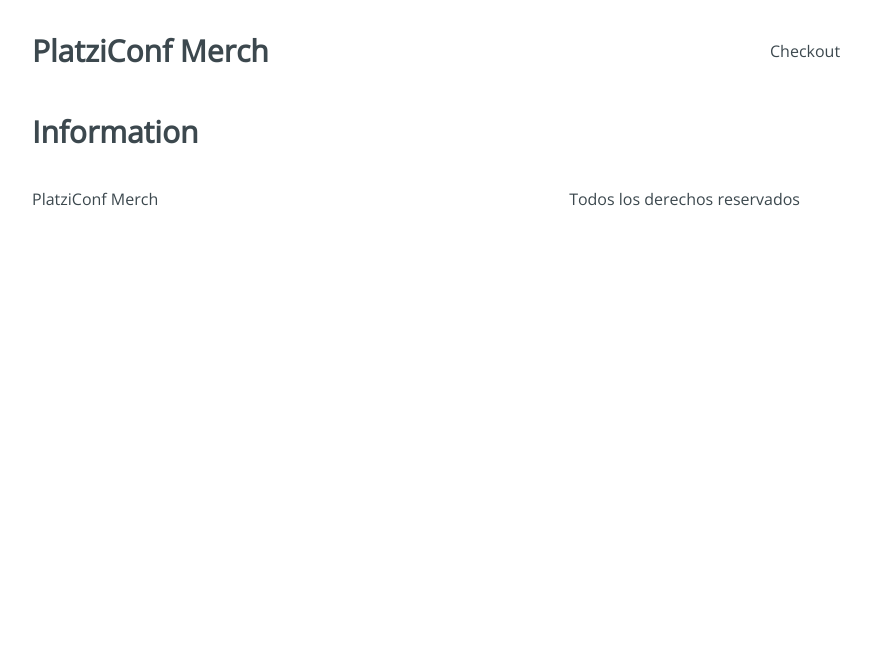
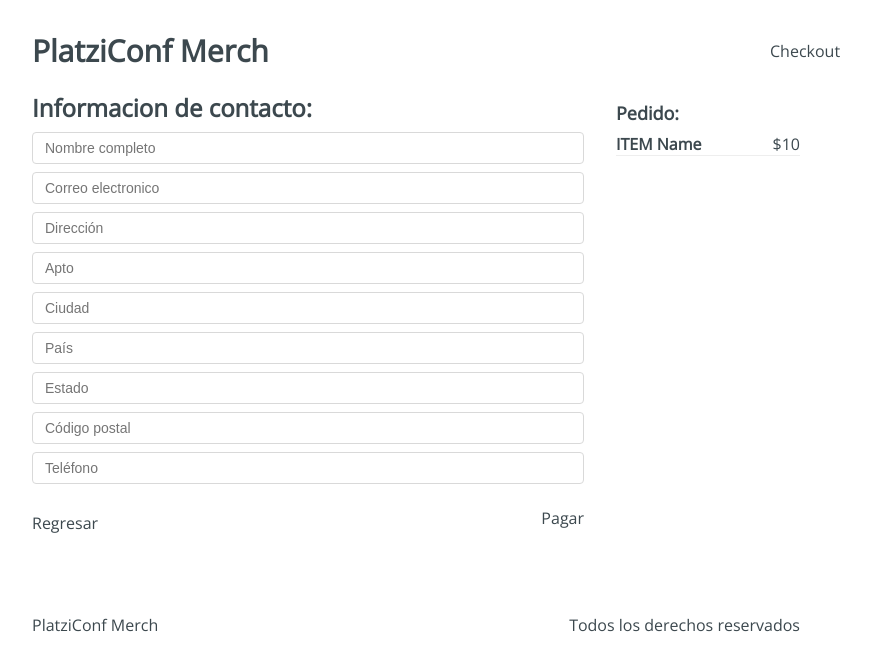
Before and after one commit to lucianocavallo/platzi-conf-merch, a React app: page /checkout/information in a window 1280 px wide. Shown: the top 670 px of the page, without its empty margins (224-1095 px from the left). Built offline with nearby package versions, Linux system fonts and the light colour scheme.

Commit message:
maquetacion y estilos de Checkout y la Informacion del usuario

```diff
--- a/src/containers/Checkout.jsx
+++ b/src/containers/Checkout.jsx
@@ -1,8 +1,24 @@
 import React from "react";
+import "../styles/components/Checkout.css"
 
 const Checkout = () => {
   return (
-    <h1>Checkout</h1>
+    <div className="Checkout">
+      <div className="Checkout-content">
+        <h3>Lista de Pedidos:</h3>
+        <div className="Checkout-item">
+          <div className="Checkout-element">
+            <h4>ITEM name</h4>
+            <span>$10</span>
+          </div>
+          <button type="button">Eliminar</button>
+        </div>
+      </div>
+      <div className="Checkout-sidebar">
+        <h3>PrecioTotal: $10</h3>
+        <button type="button">Continuar pedido</button>
+      </div>
+    </div>
   );
 }
 
--- a/src/containers/Information.jsx
+++ b/src/containers/Information.jsx
@@ -1,8 +1,45 @@
 import React from "react";
+import "../styles/components/Information.css";
 
 const Information = () => {
   return (
-    <h1>Information</h1>
+    <div className="Information">
+      <div className="Information-content">
+        <div className="Information-head">
+          <h2>Informacion de contacto:</h2>
+        </div>
+        <div className="Information-form">
+          <form action="">
+            <input type="text" placeholder="Nombre completo" name="name" />
+            <input type="text" placeholder="Correo electronico" name="email" />
+            <input type="text" placeholder="Dirección" name="address" />
+            <input type="text" placeholder="Apto" name="apto" />
+            <input type="text" placeholder="Ciudad" name="city" />
+            <input type="text" placeholder="País" name="country" />
+            <input type="text" placeholder="Estado" name="state" />
+            <input type="text" placeholder="Código postal" name="cp" />
+            <input type="text" placeholder="Teléfono" name="phone" />
+          </form>
+        </div>
+        <div className="Information-buttons">
+          <div className="Information-back">
+            Regresar
+          </div>
+          <div className="Information-next">
+            Pagar
+          </div>
+        </div>
+      </div>
+      <div className="Information-sidebar">
+        <h3>Pedido:</h3>
+        <div className="Information-item">
+          <div className="Information-element">
+            <h4>ITEM Name</h4>
+            <span>$10</span>
+          </div>
+        </div>
+      </div>
+    </div>
   );
 }
 
```
